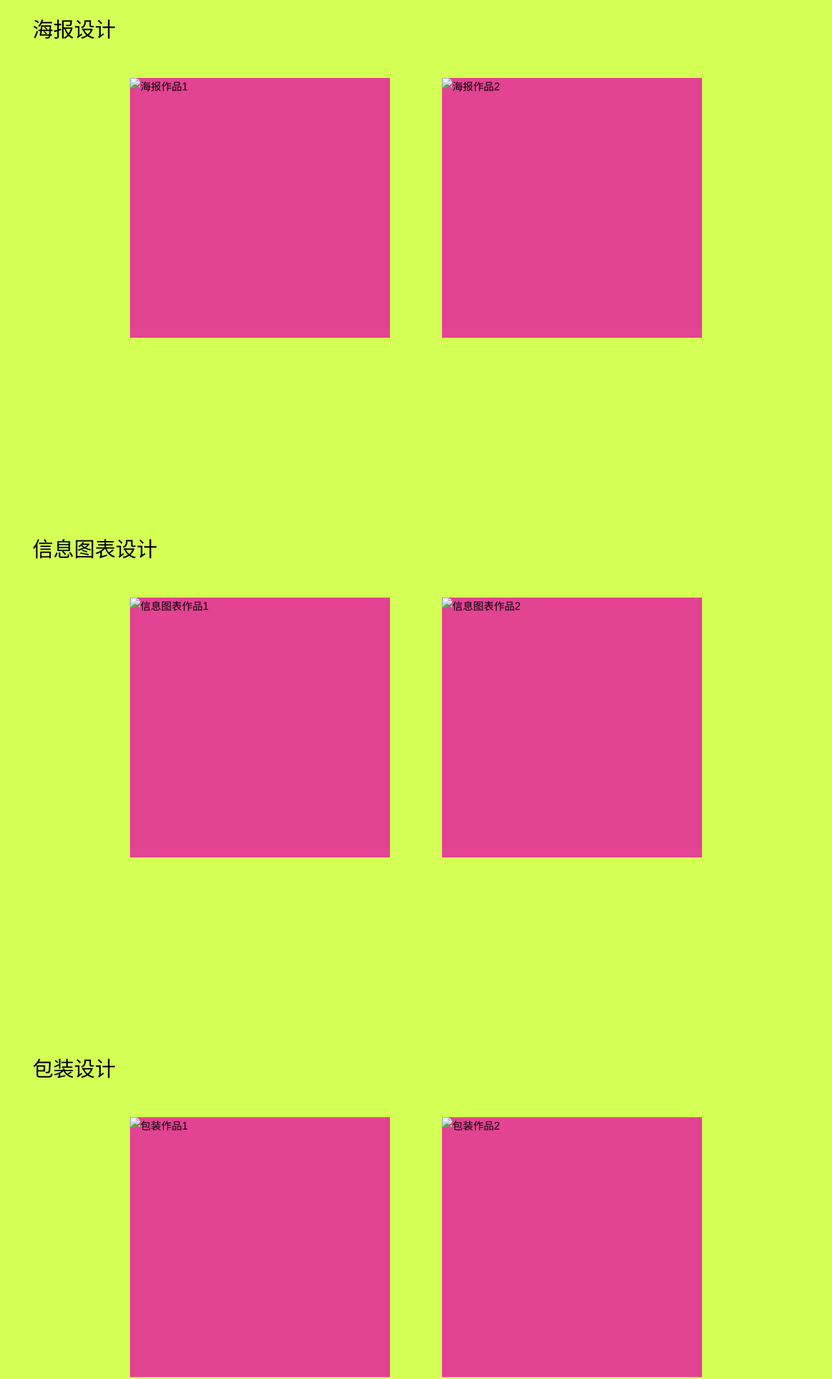
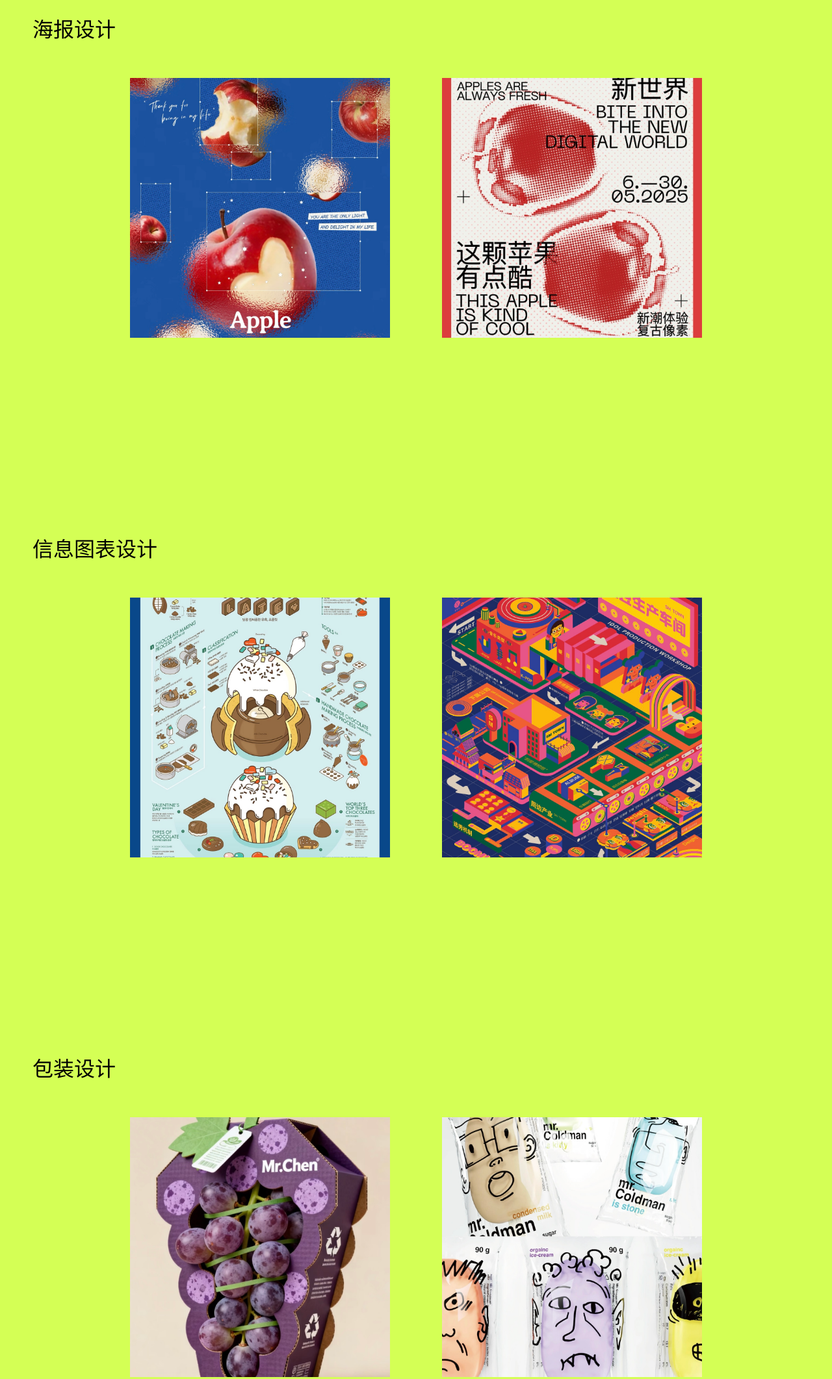
Before and after one commit to qaz298/portfolio, a plain HTML site: page index.html in a window 1280 px wide. Shown: the part 880-3003 px from the top of the page at 65% size. Drawn offline with Linux system fonts and the light colour scheme.

Commit message:
Update index.html

```diff
--- a/index.html
+++ b/index.html
@@ -490,13 +490,13 @@
         <!-- 左侧作品卡片 -->
         <div class="work-card" onclick="openLightbox(this)">
             <!-- 此处替换为海报作品图1 -->
-            <img src="./图片/海报1.PNG" alt="海报作品1">
+            <img src="海报1.PNG" alt="海报作品1">
         </div>
 
         <!-- 右侧作品卡片 -->
         <div class="work-card" onclick="openLightbox(this)">
             <!-- 此处替换为海报作品图2 -->
-            <img src="./图片/海报2.PNG" alt="海报作品2">
+            <img src="海报2.PNG" alt="海报作品2">
         </div>
     </section>
 
@@ -509,13 +509,13 @@
         <!-- 左侧作品卡片 -->
         <div class="work-card" onclick="openLightbox(this)">
             <!-- 此处替换为信息图表作品图1 -->
-            <img src="./图片/信息图表1.PNG" alt="信息图表作品1">
+            <img src="信息图表1.PNG" alt="信息图表作品1">
         </div>
 
         <!-- 右侧作品卡片 -->
         <div class="work-card" onclick="openLightbox(this)">
             <!-- 此处替换为信息图表作品图2 -->
-            <img src="./图片/信息图表2.PNG" alt="信息图表作品2">
+            <img src="信息图表2.PNG" alt="信息图表作品2">
         </div>
     </section>
 
@@ -528,13 +528,13 @@
         <!-- 左侧作品卡片 -->
         <div class="work-card" onclick="openLightbox(this)">
             <!-- 此处替换为包装作品图1 -->
-            <img src="./图片/包装1.PNG" alt="包装作品1">
+            <img src="包装1.PNG" alt="包装作品1">
         </div>
 
         <!-- 右侧作品卡片 -->
         <div class="work-card" onclick="openLightbox(this)">
             <!-- 此处替换为包装作品图2 -->
-            <img src="./图片/包装2.PNG" alt="包装作品2">
+            <img src="包装2.PNG" alt="包装作品2">
         </div>
     </section>
 
```
